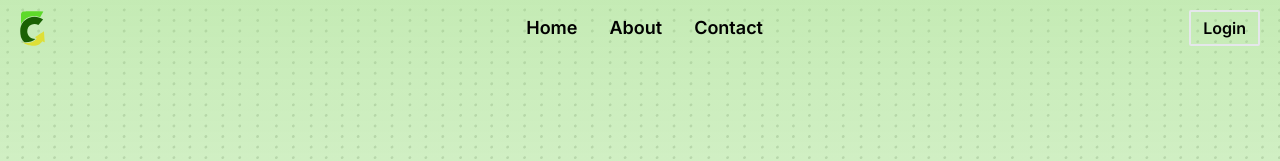
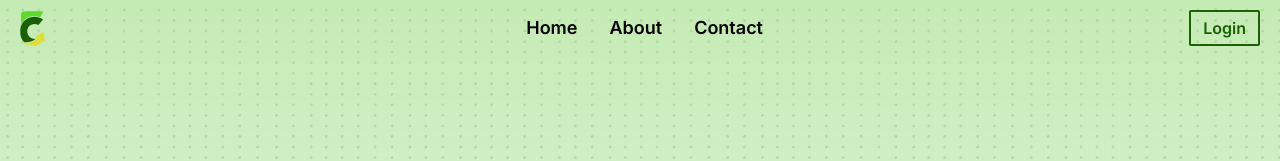
Before and after one commit to intannmn/FinCash, a Next.js app: page / in a window 1280 px wide. Shown: the top 161 px of the page. Built offline with nearby package versions, Linux system fonts and the light colour scheme.

Commit message:
dependencies - Tailwind Config

```diff
--- a/tailwind.config.js
+++ b/tailwind.config.js
@@ -7,6 +7,38 @@ module.exports = {
         "dots-background": "url('/assets/background/dots-background.svg')",
       },
       colors: {
+        A1: "#0C3400",
+        A2: "#1A6104",
+        A3: "#43932A",
+        A4: "#71BE59",
+        A5: "#AAE299",
+        A6: "#DFF6D8",
+        A7: "#FAFEF9",
+        A8: "#FFFFFF",
+        B1: "#2D9700",
+        B2: "#3EC306",
+        B3: "#5FDA2A",
+        B4: "#79E14D",
+        B5: "#95EB71",
+        B6: "#B5F49A",
+        B7: "#B9F4A0",
+        B8: "#D9FBCB",
+        C1: "#4E6700",
+        C2: "#81A511",
+        C3: "#ADD435",
+        C4: "#D2F36A",
+        C5: "#D6F47B",
+        C6: "#E7FAAD",
+        C7: "#F6FEDF",
+        C8: "#FFFFFF",
+        D1: "#969605",
+        D2: "#BDBD19",
+        D3: "#DCDC3A",
+        D4: "#1A6104",
+        D5: "#F7F75F",
+        D6: "#FFFF86",
+        D7: "#FFFFAC",
+        D8: "#FFFFD2",
         myGreenA: "#b6e6a2",
         myGreenB: "#5eda2a",
         myGreenC: "#dedf38",
```
